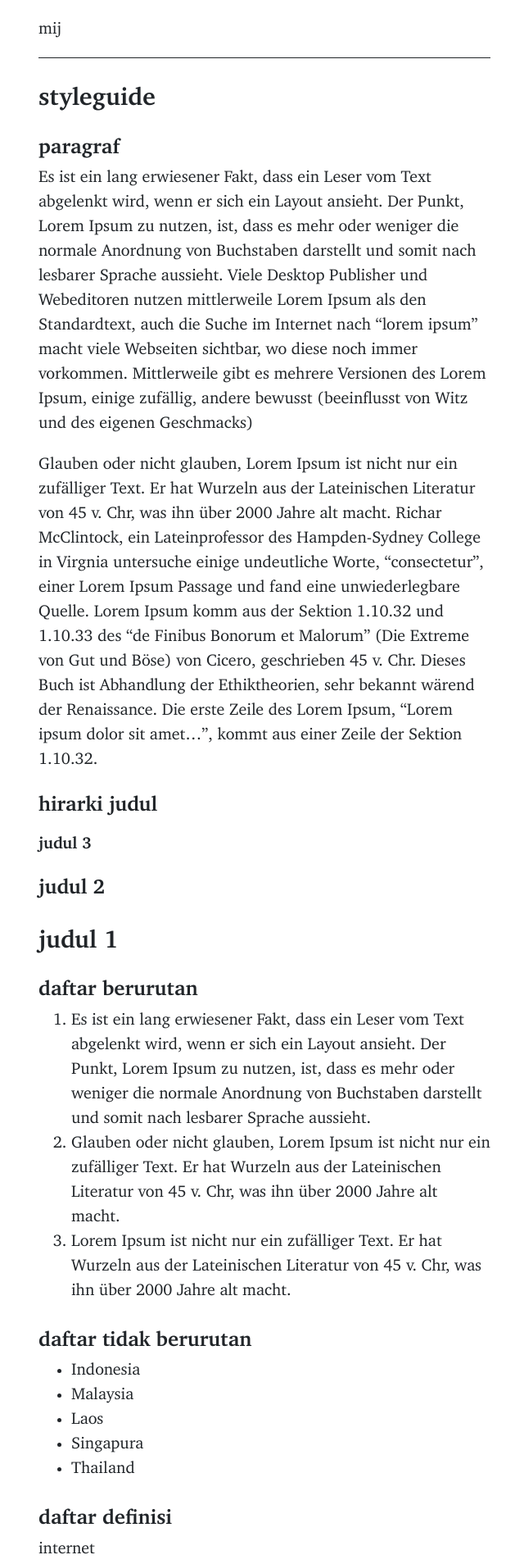
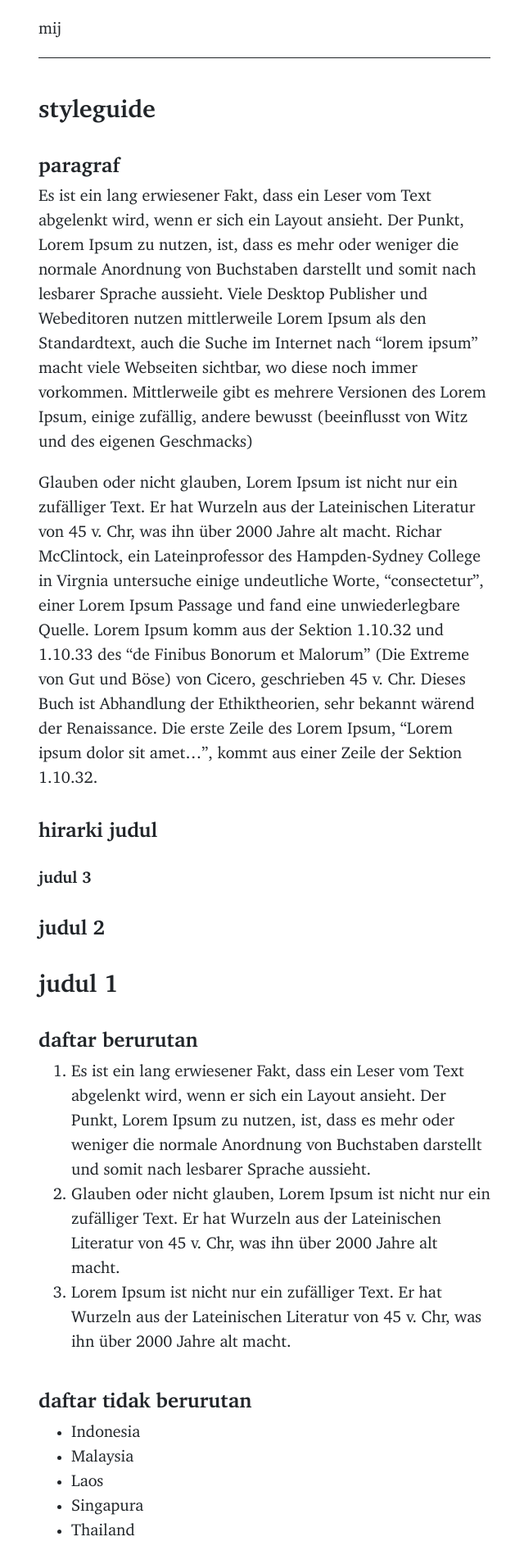
Before and after one commit to muhammadilfaj/mij, a Jekyll site: the page built from styleguide.md, in a window 1280 px wide. Shown: the top 1908 px of the page at 82% size, without its empty margins (317-957 px from the left). Built offline with Jekyll 4.4.1, drawn with Linux system fonts in a browser that asks for light colours.

Commit message:
Update stylesheet.css

```diff
--- a/assets/stylesheet.css
+++ b/assets/stylesheet.css
@@ -138,8 +138,8 @@ h3,
 h4,
 h5,
 h6 {
-  margin-top: 1em;
   margin-bottom: .25em;
+  padding-top: .5em;
   line-height: 1.25;
   font-weight: 700;
 }
```
